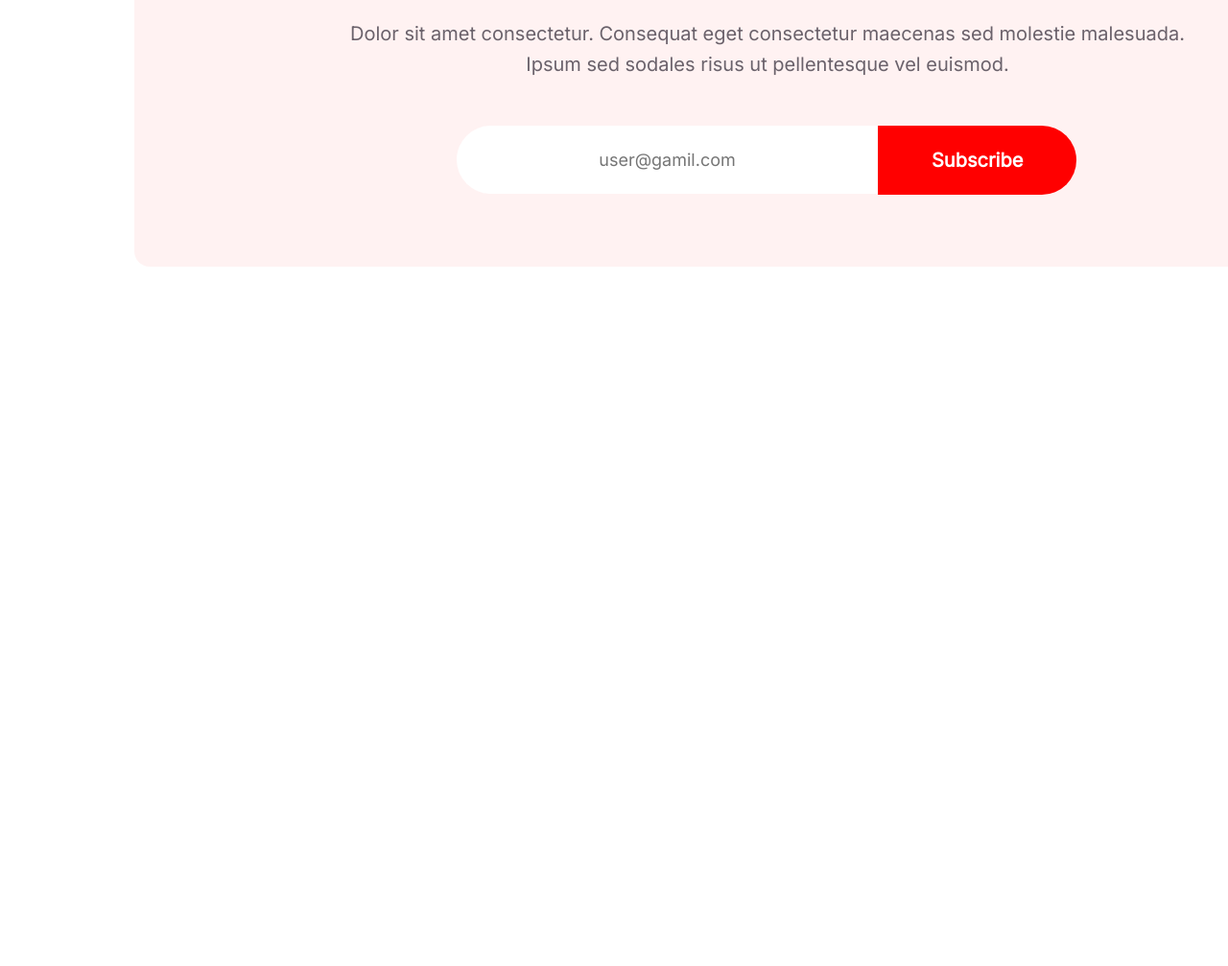
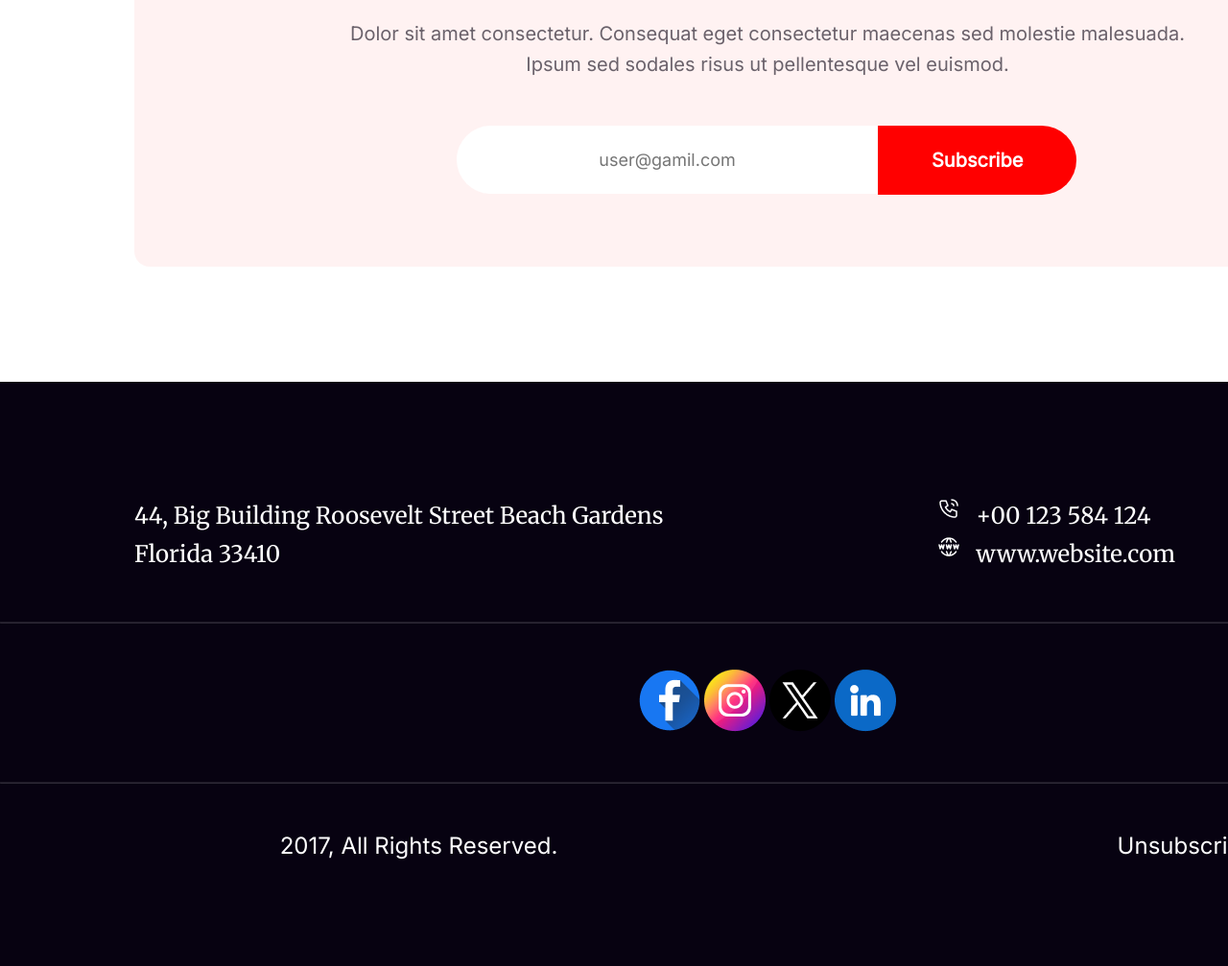
Before and after one commit to riasadul-hoq/new-year-new-mission, a plain HTML site: page index.html in a window 1280 px wide. Shown: the part 4669-5676 px from the top of the page at 96% size. Before the commit the page ends 4947 px from the top, so only its background shows below. Drawn offline with Linux system fonts and the light colour scheme.

Commit message:
footer section adedd

```diff
--- a/index.html
+++ b/index.html
@@ -162,4 +162,50 @@
       </div>
     </div>
   </section>
+  <footer>
+    <div class="footer-bg">
+      <div class="address-container">
+        <div class="address-details">
+          <p>44, Big Building Roosevelt Street Beach Gardens Florida 33410</p>
+        </div>
+        <div class="contact-container">
+          <div class="contact-details-container">
+            <div class="call-image">
+              <img class="call-png" src="./images/Call.png" alt="Call" />
+            </div>
+            <div class="call-number">
+              <p>+00 123 584 124</p>
+            </div>
+          </div>
+          <div class="web-details-container">
+            <div class="web-image">
+              <img src="./images/Website.png" alt="Website" />
+            </div>
+            <div class="website-details"><p>www.website.com</p></div>
+          </div>
+        </div>
+      </div>
+
+      <hr />
+      <div class="socials">
+        <a href="https://www.facebook.com/" target="_blank"
+          ><img src="./images/Facebook.png" alt="Facebook"
+        /></a>
+        <a href="https://www.instagram.com/" target="_blank"
+          ><img src="./images/Instagram.png" alt="Instagram"
+        /></a>
+        <a href="https://twitter.com/" target="_blank"
+          ><img src="./images/Twitter.png" alt="Twitter"
+        /></a>
+        <a href="https://www.linkedin.com/" target="_blank"
+          ><img src="./images/Linkedin.png" alt="LinkedIn"
+        /></a>
+      </div>
+      <hr />
+      <div class="footer-note">
+        <p class="footer-text">2017, All Rights Reserved.</p>
+        <p class="footer-text">Unsubscribe</p>
+      </div>
+    </div>
+  </footer>
 </html>
--- a/styles/style.css
+++ b/styles/style.css
@@ -285,3 +285,87 @@ body {
   text-transform: capitalize;
   padding: 24px 56px;
 }
+
+/* Footer Styles */
+.footer-bg {
+  background: #070211;
+  width: 1600px;
+  height: 609px;
+  margin-top: 120px;
+}
+
+.address-container {
+  display: flex;
+  gap: 200px;
+}
+
+.address-details {
+  color: #fff;
+  font-family: Inter;
+  font-size: 24px;
+  font-weight: 500;
+  line-height: 40px;
+  padding-top: 120px;
+  padding-left: 140px;
+}
+
+.contact-container {
+  display: block;
+  padding-top: 120px;
+  padding-right: 100px;
+}
+
+.contact-details-container {
+  display: flex;
+}
+
+.call-number {
+  color: #fff;
+  font-family: Inter;
+  font-size: 24px;
+  font-style: normal;
+  line-height: 40px;
+  padding-left: 16px;
+  /* padding-right: 291px; */
+}
+
+.web-details-container {
+  display: flex;
+}
+
+.website-details {
+  /* margin-top: 8px; */
+  padding-left: 16px;
+  color: #fff;
+  font-family: Inter;
+  font-size: 24px;
+  font-weight: 500;
+  line-height: 40px;
+  margin-bottom: 50px;
+  padding-right: 275px;
+}
+
+hr {
+  border-color: rgba(255, 255, 255, 0.15);
+}
+
+.socials {
+  padding-top: 48px;
+  padding-bottom: 48px;
+  /* padding-left: 640px; */
+  text-align: center;
+}
+
+.footer-note {
+  margin-top: 50px;
+  display: flex;
+  justify-content: space-around;
+  margin-bottom: 120px;
+}
+
+.footer-text {
+  color: #fff;
+  font-family: Inter;
+  font-size: 24px;
+  font-weight: 500;
+}
```
